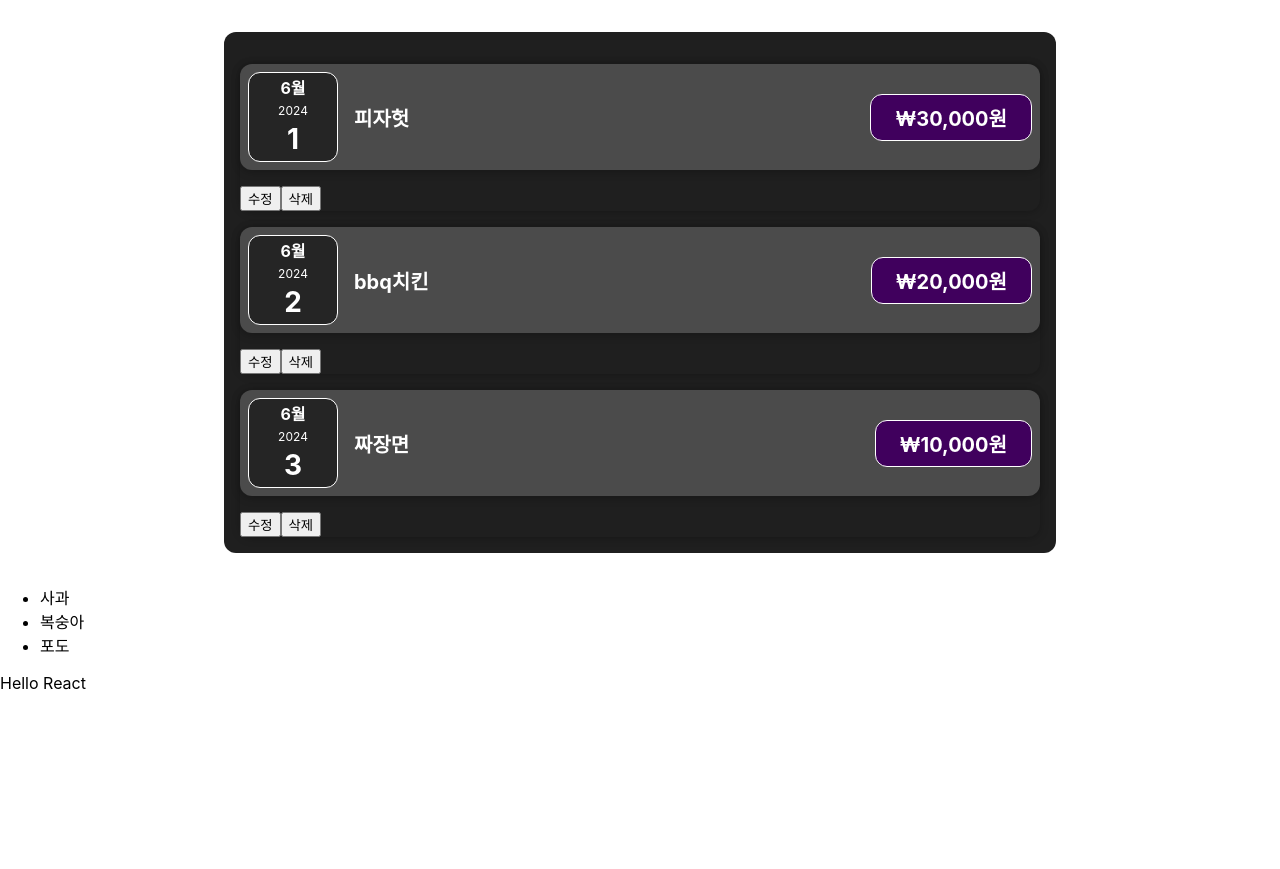
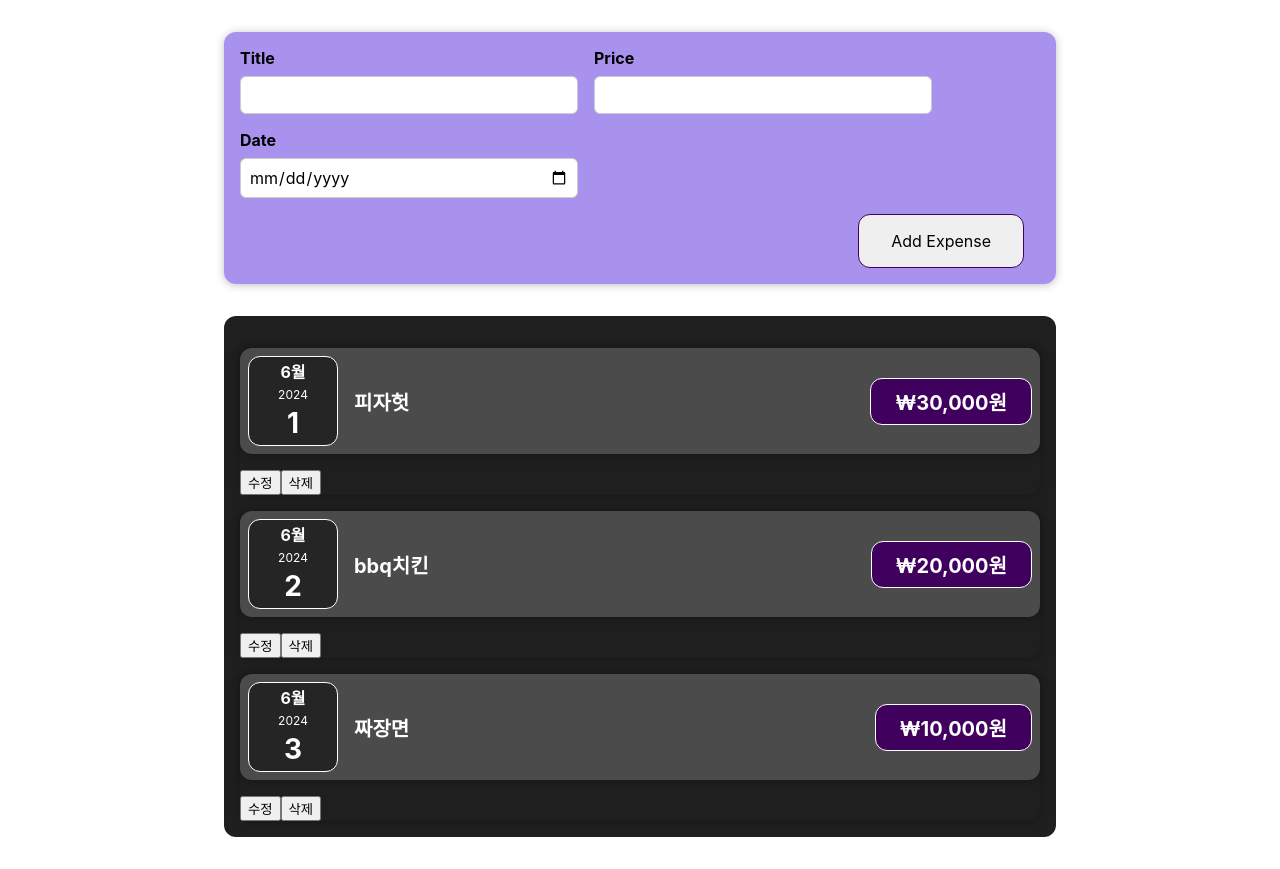
Before and after one commit to goodperiodt/react-basic-study, a React (Create React App) app: page / in a window 1280 px wide. Before the commit the page ends 800 px from the top, so only its background shows below. Built offline with nearby package versions, Linux system fonts and the light colour scheme.

Commit message:
5. 컴포넌트 폴더 구분

```diff
--- a/src/App.js
+++ b/src/App.js
@@ -1,6 +1,6 @@
 import "./App.css";
-import Hello from "./Hello";
-import Expenses from "./components/Expenses";
+import Expenses from "./components/Expense/Expenses";
+import NewExpense from "./components/NewExpense/NewExpense";
 
 function App() {
   // 지출 항목 객체 배열
@@ -12,14 +12,8 @@
 
   return (
     <>
+      <NewExpense />
       <Expenses items={expenses} />
-      <Hello>
-        <ul>
-          <li>사과</li>
-          <li>복숭아</li>
-          <li>포도</li>
-        </ul>
-      </Hello>
     </>
   );
 }
--- a/src/components/ExpenseItem.js
+++ b/src/components/Expense/ExpenseItem.js
@@ -1,7 +1,7 @@
 import React, { useState } from "react";
 import "./ExpenseItem.css";
+import Card from "../ui/Card";
 import ExpenseDate from "./ExpenseDate";
-import Card from "./ui/Card";
 
 // 부모 컴포넌트(App.js)로부터 전달 받은 데이터 props,
 // ExpenseItem 컴포넌트를 호출한 곳 --> App.js: 부모 컴포넌트
--- a/src/components/Expenses.js
+++ b/src/components/Expense/Expenses.js
@@ -1,6 +1,6 @@
 import React from "react";
+import "./Expenses.css";
 import ExpenseItem from "./ExpenseItem";
-import "./Expenses.css";
 
 const Expenses = ({ items: expenses }) => {
   return (
--- /dev/null
+++ b/src/components/NewExpense/ExpenseForm.css
@@ -0,0 +1,26 @@
+.new-expense__controls {
+  display: flex;
+  flex-wrap: wrap;
+  gap: 1rem;
+  margin-bottom: 1rem;
+  text-align: left;
+}
+
+.new-expense__control label {
+  font-weight: 700;
+  margin-bottom: 0.5rem;
+  display: block;
+}
+
+.new-expense__control input {
+  font: inherit;
+  padding: 0.5rem;
+  border-radius: 6px;
+  border: 1px solid #ccc;
+  width: 20rem;
+  max-width: 100%;
+}
+
+.new-expense__actions {
+  text-align: right;
+}
--- /dev/null
+++ b/src/components/NewExpense/ExpenseForm.js
@@ -0,0 +1,31 @@
+import React from "react";
+import "./ExpenseForm.css";
+
+const ExpenseForm = () => {
+  return (
+    // react와 스프링부트는 완전히 분리되어 있고,
+    // 리액트는 Single Page Application 이라 뭐든 요청이 fetch를 통해서 비동기 방식으로 전달된다. 그래서 form action="" 속성이 필요 없다.
+    // ** form action으로 요청을 보내는 것은 동기 방식이다.
+    <form>
+      <div className="new-expense__controls">
+        <div className="new-expense__control">
+          <label>Title</label>
+          <input type="text" />
+        </div>
+        <div className="new-expense__control">
+          <label>Price</label>
+          <input type="number" min="100" step="100" />
+        </div>
+        <div className="new-expense__control">
+          <label>Date</label>
+          <input type="date" min="2019-01-01" max="2025-12-31" />
+        </div>
+      </div>
+      <div className="new-expense__actions">
+        <button type="submit">Add Expense</button>
+      </div>
+    </form>
+  );
+};
+
+export default ExpenseForm;
--- /dev/null
+++ b/src/components/NewExpense/NewExpense.css
@@ -0,0 +1,35 @@
+.new-expense {
+  background-color: #a892ee;
+  padding: 1rem;
+  margin: 2rem auto;
+  width: 50rem;
+  max-width: 95%;
+  border-radius: 12px;
+  text-align: center;
+  box-shadow: 0 1px 8px rgba(0, 0, 0, 0.25);
+}
+
+.new-expense button {
+  font: inherit;
+  cursor: pointer;
+  padding: 1rem 2rem;
+  border-radius: 12px;
+  border: 1px solid #40005d;
+  margin-right: 1rem;
+}
+
+.new-expense button:hover,
+.new-expense button:active {
+  background-color: #510674;
+  border-color: #510674;
+}
+
+.new-expense button.alternative {
+  color: #220131;
+  border-color: transparent;
+}
+
+.new-expense button.alternative:hover,
+.new-expense button.alternative:active {
+  background-color: #ddb3f8;
+}
--- /dev/null
+++ b/src/components/NewExpense/NewExpense.js
@@ -0,0 +1,13 @@
+import React from "react";
+import "./NewExpense.css";
+import ExpenseForm from "./ExpenseForm";
+
+const NewExpense = () => {
+  return (
+    <div className="new-expense">
+      <ExpenseForm />
+    </div>
+  );
+};
+
+export default NewExpense;
```
Also changed, not shown: src/components/Expense/ExpenseDate.css (renamed from src/components/ExpenseDate.css), src/components/Expense/ExpenseDate.js (renamed from src/components/ExpenseDate.js), src/components/Expense/ExpenseItem.css (renamed from src/components/ExpenseItem.css), src/components/Expense/Expenses.css (renamed from src/components/Expenses.css).
